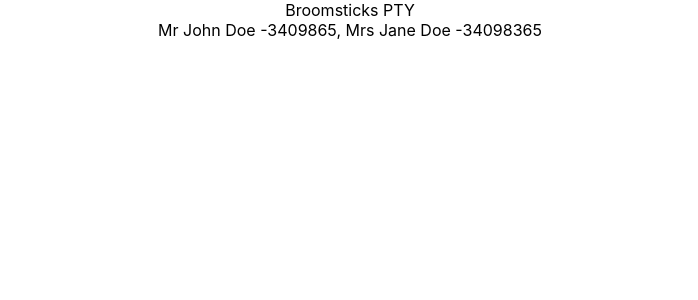
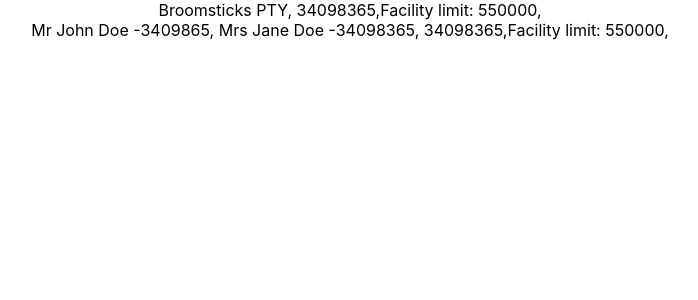
Before and after one commit to dimitri-a/accordeon, a React (Create React App) app: page / in a window 1280 px wide. Shown: the top 300 px of the page, without its empty margins (290-988 px from the left). Built offline with nearby package versions, Linux system fonts and the light colour scheme.

Commit message:
facilityentitydetail start

```diff
--- a/src/FacilityEntity.js
+++ b/src/FacilityEntity.js
@@ -4,7 +4,7 @@ const FacilityEntity = ({entity}) => {
     console.log(entity)
   return (
     <div>
-     {entity.name}
+     {entity.name}, {entity.id},Facility limit: {entity.limit},
     </div>
   )
 }
```
Also changed, not shown: src/FacilityEntityDetail.js (added, +11 -0 lines).
